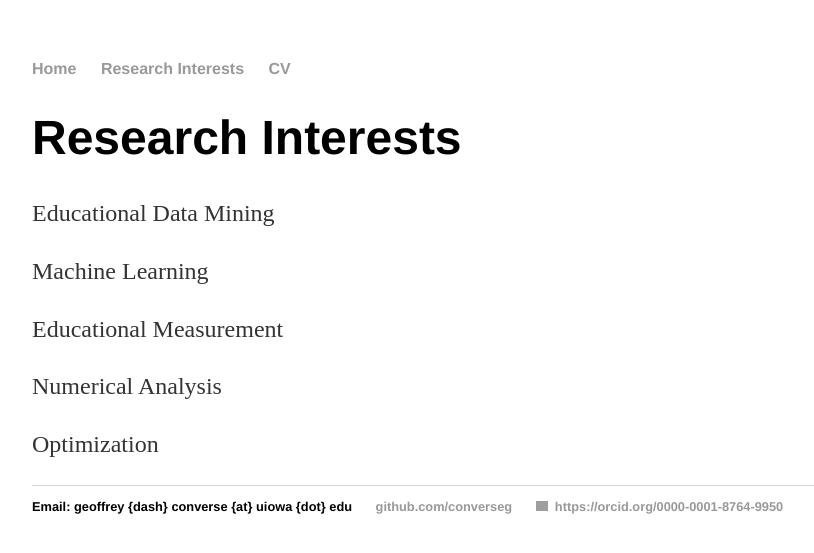
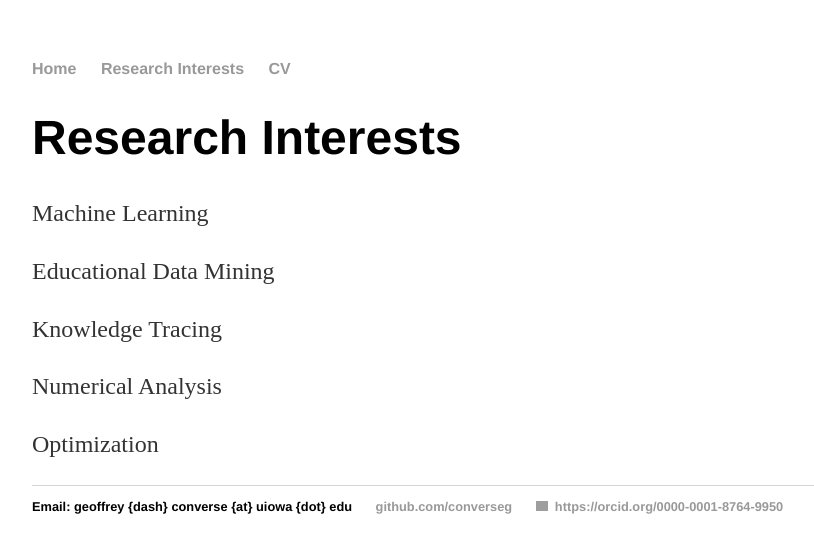
Before and after one commit to converseg/converseg.github.io, a Jekyll site: the page built from research_interests/index.html, in a window 1280 px wide. Shown: the top 553 px of the page, without its empty margins (160-974 px from the left). Built offline with Jekyll 4.4.1, drawn with Linux system fonts in a browser that asks for light colours; grey boxes are pictures that could not be loaded.

Commit message:
added orc ID and minor updates

```diff
--- a/index.html
+++ b/index.html
@@ -6,7 +6,7 @@
 <div class="blurb">
 	<div class="row">
 	  	<div class="column">
-			<p>Currently, I am a 3rd year graduate student in the Applied Mathematical and Computational Sciences (AMCS) PhD program at the University of Iowa. I earned a B.A. in both Mathematics and Computer Science from Simpson College in Indianola, Iowa. I have also earned an M.S. in Mathematics, and am pursuing an M.S. in Computer Science at Iowa.</p>
+			<p>Currently, I am a 4th year graduate student in the Applied Mathematical and Computational Sciences (AMCS) PhD program at the University of Iowa. I earned a B.A. in both Mathematics and Computer Science from Simpson College in Indianola, Iowa. I have also earned an M.S. in Mathematics, and am pursuing an M.S. in Computer Science at Iowa.</p>
 		</div>
 	  	<div class="column">
 			<img src="img//headshot_zoomed.jpg" style="width:300px;height:400px;">
--- a/research_interests/index.html
+++ b/research_interests/index.html
@@ -4,9 +4,9 @@
 ---
 <div class="blurb">
 	<h1>Research Interests</h1>
+	<p>Machine Learning</p>
 	<p>Educational Data Mining</p>
-	<p>Machine Learning</p>
-	<p>Educational Measurement</p>
+	<p>Knowledge Tracing</p>
 	<p>Numerical Analysis</p>
 	<p>Optimization</p>
 </div><!-- /.blurb -->
```
Also changed, not shown: 1 other file.
